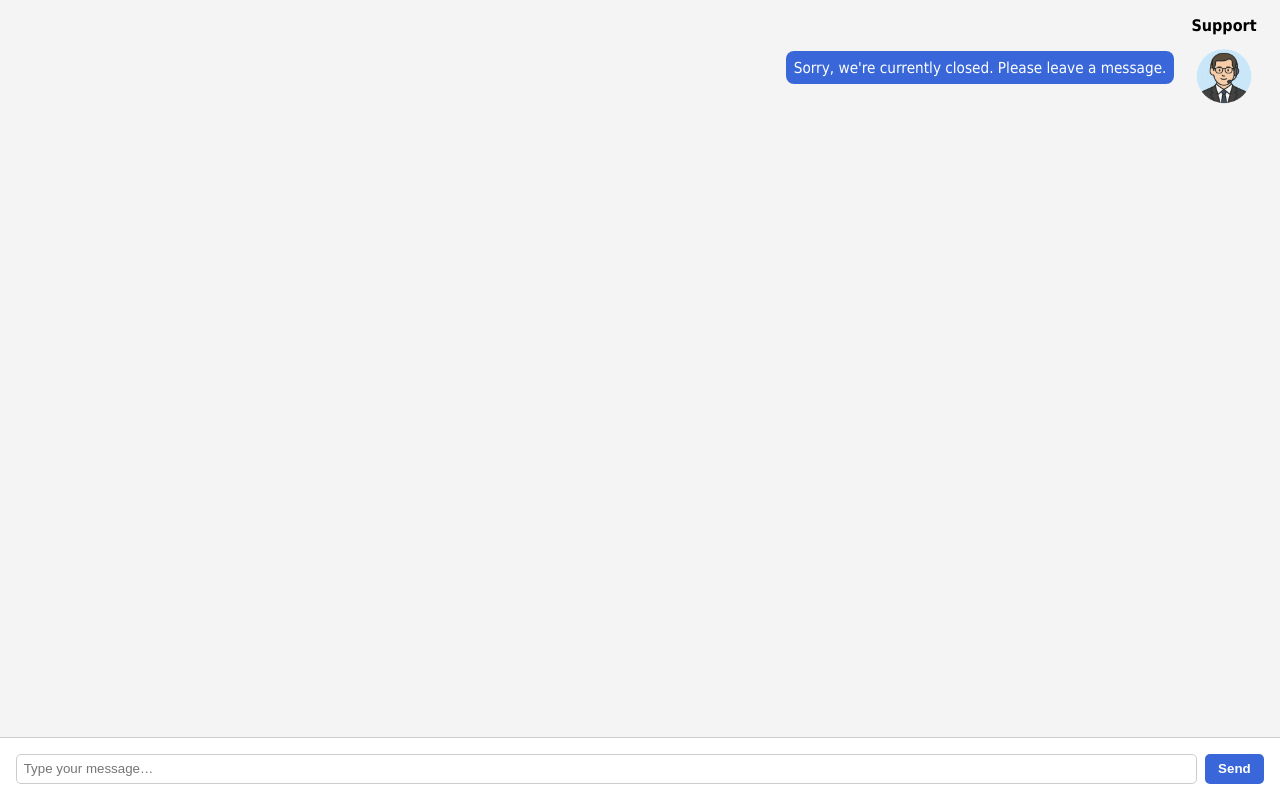
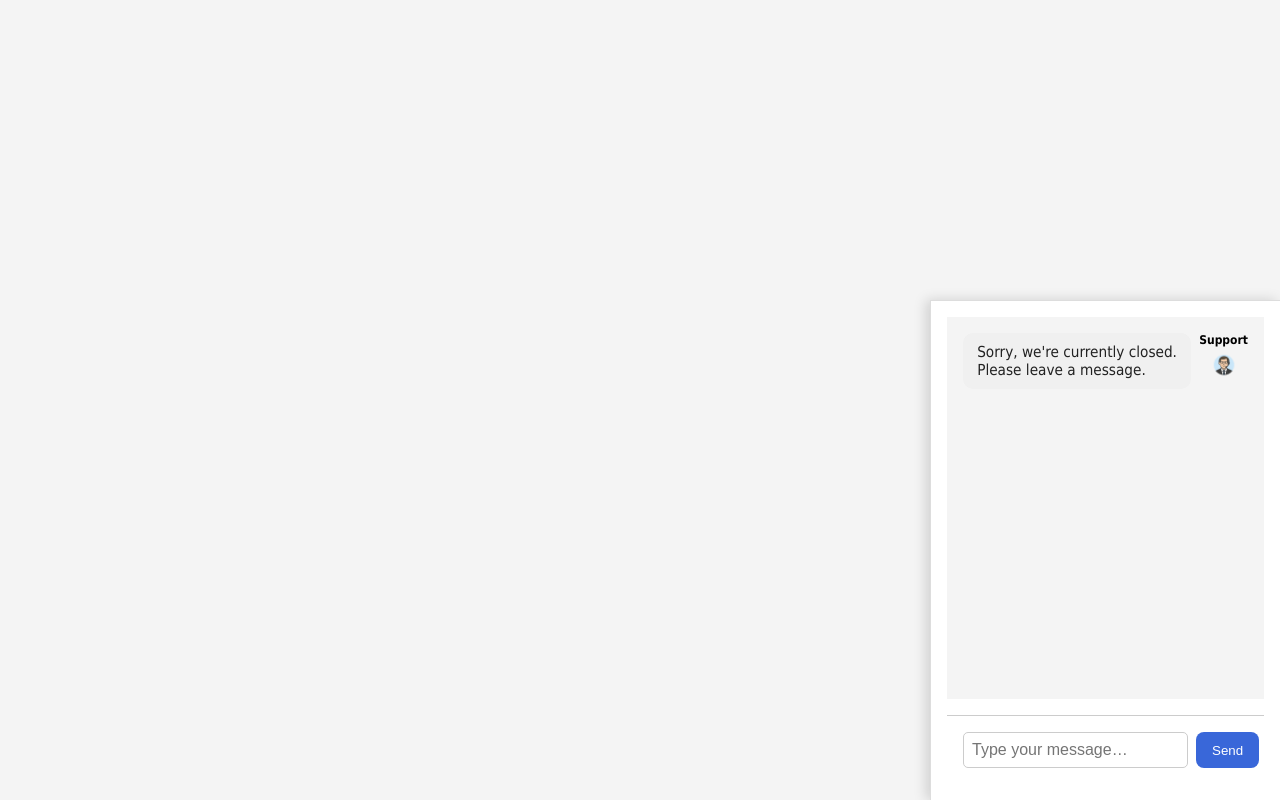
Before and after one commit to XCS-Webmaster/chat-app, a website: page public/customer.html in a window 1280 px wide. Drawn offline with nearby package versions, Linux system fonts and the light colour scheme.

Commit message:
Update customer.html

```diff
--- a/public/customer.html
+++ b/public/customer.html
@@ -12,7 +12,7 @@
       --color-red:  #e52238;
     }
 
-    /* Hide all possible close/remove "X" elements */
+    /* Hide all possible rogue close/remove buttons */
     #chatCloseBtn,
     .chat-close,
     .close-button,
@@ -24,21 +24,135 @@
     .woocommerce-mini-cart__close,
     .woocommerce-mini-cart .remove {
       display: none !important;
-      visibility: hidden !important;
-      opacity: 0 !important;
-      pointer-events: none !important;
+    }
+
+    /* Slide-in chat container fixed to bottom right */
+    #chat-panel {
+      position: fixed;
+      bottom: 0;
+      right: 0;
+      width: 350px;
+      max-width: 100%;
+      height: 500px;
+      background: #fff;
+      border-left: 1px solid #ddd;
+      border-top: 1px solid #ddd;
+      box-shadow: -4px 0 12px rgba(0, 0, 0, 0.15);
+      transform: translateX(0);
+      transition: transform 0.3s ease-in-out;
+      z-index: 9999;
+      display: flex;
+      flex-direction: column;
+      overflow: hidden;
+    }
+
+    /* Chat content styling */
+    #chat-area {
+      flex: 1;
+      display: flex;
+      flex-direction: column;
+      padding: 1rem;
+      overflow: hidden;
+    }
+
+    #messages {
+      flex: 1;
+      overflow-y: auto;
+      margin-bottom: 1rem;
+    }
+
+    #form {
+      display: flex;
+      gap: 0.5rem;
+    }
+
+    #input {
+      flex: 1;
+      padding: 10px;
+      border-radius: 8px;
+      border: 1px solid #ccc;
+      font-size: 1rem;
+    }
+
+    #form button {
+      padding: 10px 16px;
+      background-color: var(--color-blue);
+      color: white;
+      border: none;
+      border-radius: 8px;
+      cursor: pointer;
+      font-weight: 500;
+    }
+
+    #form button:hover {
+      background-color: var(--color-red);
+    }
+
+    /* Message bubbles */
+    .message {
+      margin-bottom: 0.75rem;
+      display: flex;
+      gap: 0.5rem;
+      align-items: flex-start;
+    }
+
+    .message.support .text {
+      background: #f0f0f0;
+      color: #222;
+    }
+
+    .message.customer .text {
+      background: #3967d9;
+      color: white;
+      margin-left: auto;
+    }
+
+    .text {
+      padding: 10px 14px;
+      border-radius: 10px;
+      max-width: 80%;
+    }
+
+    .avatar-container {
+      display: flex;
+      flex-direction: column;
+      align-items: center;
+    }
+
+    .avatar {
+      width: 30px;
+      height: 30px;
+      border-radius: 50%;
+    }
+
+    .name {
+      font-size: 0.75rem;
+      text-align: center;
+    }
+
+    @media (max-width: 480px) {
+      #chat-panel {
+        width: 100%;
+        height: 60%;
+        right: 0;
+        left: 0;
+        bottom: 0;
+      }
     }
   </style>
 </head>
 <body>
   <audio id="notify" preload="auto" src="/notify.mp3"></audio>
 
+  <!-- Chat panel fixed to screen edge -->
+  <div id="chat-panel">
     <div id="chat-area">
       <div id="messages"></div>
       <form id="form">
         <input id="input" type="text" placeholder="Type your message…" autocomplete="off"/>
         <button type="submit">Send</button>
       </form>
+    </div>
   </div>
 
   <script src="/socket.io/socket.io.js"></script>
```
Lines whose indentation alone changed are shown as unchanged.
